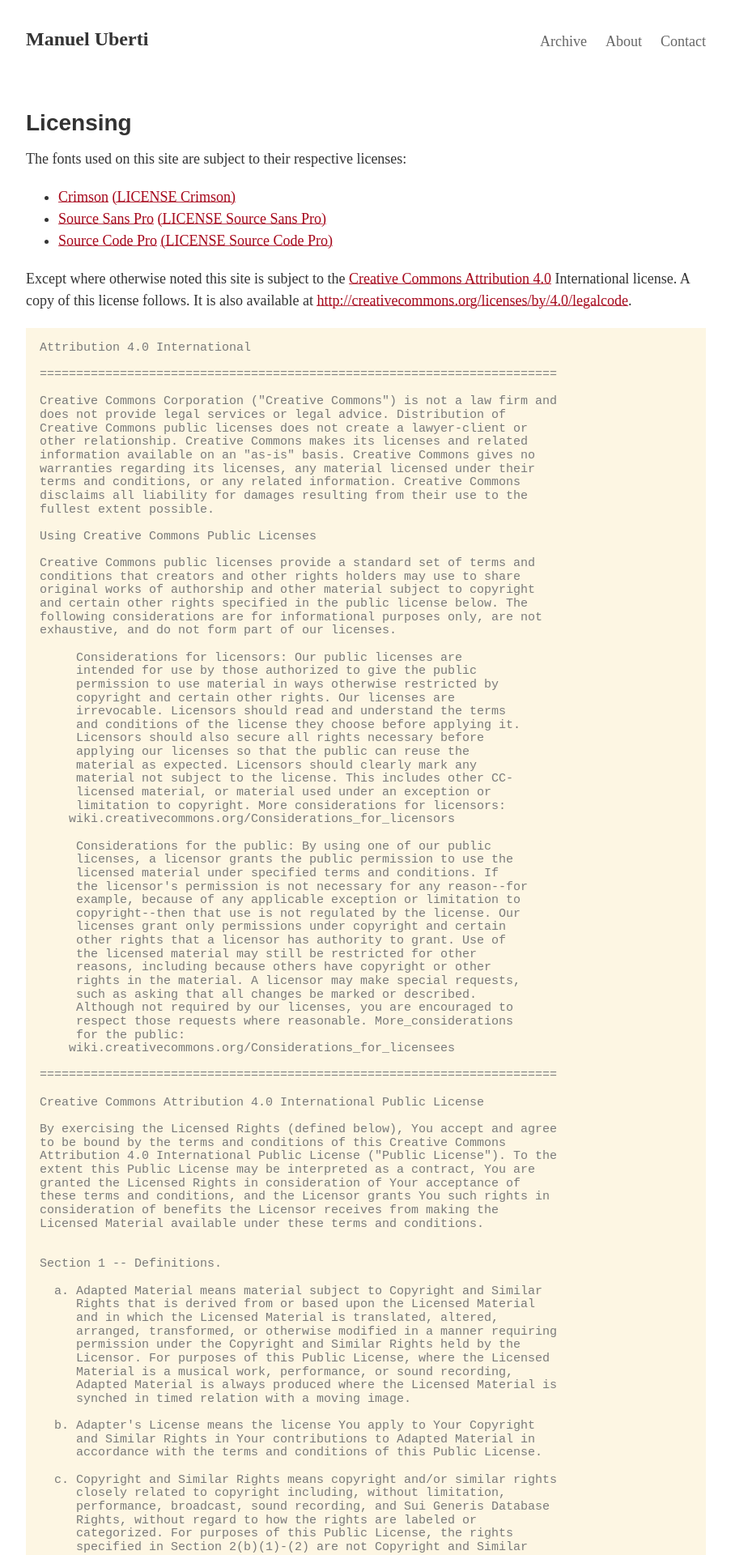
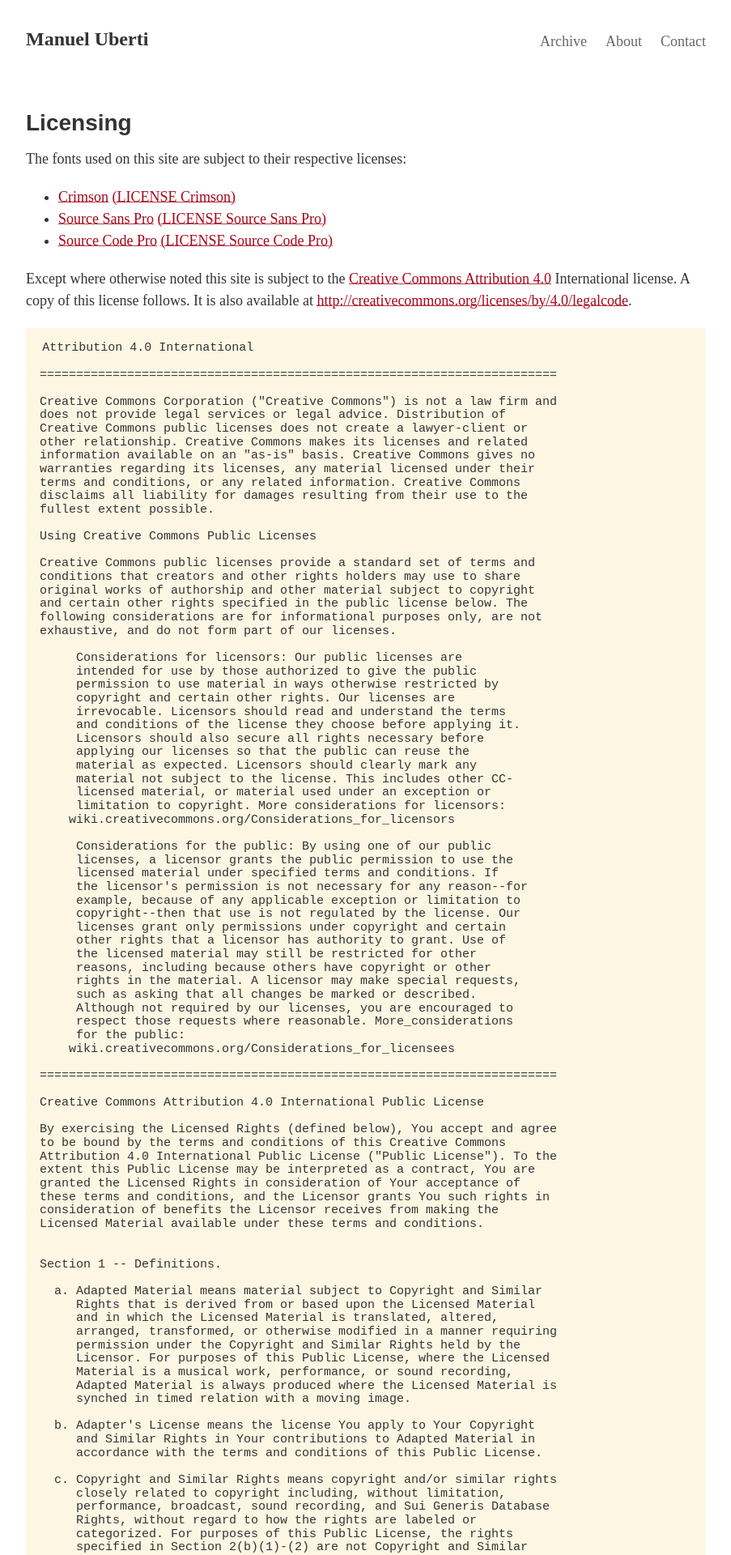
Before and after one commit to manuel-uberti/manuel-uberti.github.io, a Jekyll site: the page built from licensing.md, in a window 1280 px wide. Shown: the top 1920 px of the page at 81% size, without its empty margins (188-1091 px from the left). Built offline with Jekyll 4.4.1, drawn with Linux system fonts in a browser that asks for light colours; some web fonts are replaced.

Commit message:
Prettier and cleaner formatting for code
Thanks @lunaryorn.

```diff
--- a/_sass/_code.scss
+++ b/_sass/_code.scss
@@ -8,10 +8,12 @@
 code {
   font-family: $monospace-font-family;
   font-size: .75rem;
+  background-color: #FFFFFF;
 }
 
 code {
-  color: #7a7a7a;
+  color: #333;
+  padding: .11em .22em;
 }
 
 pre {
```
